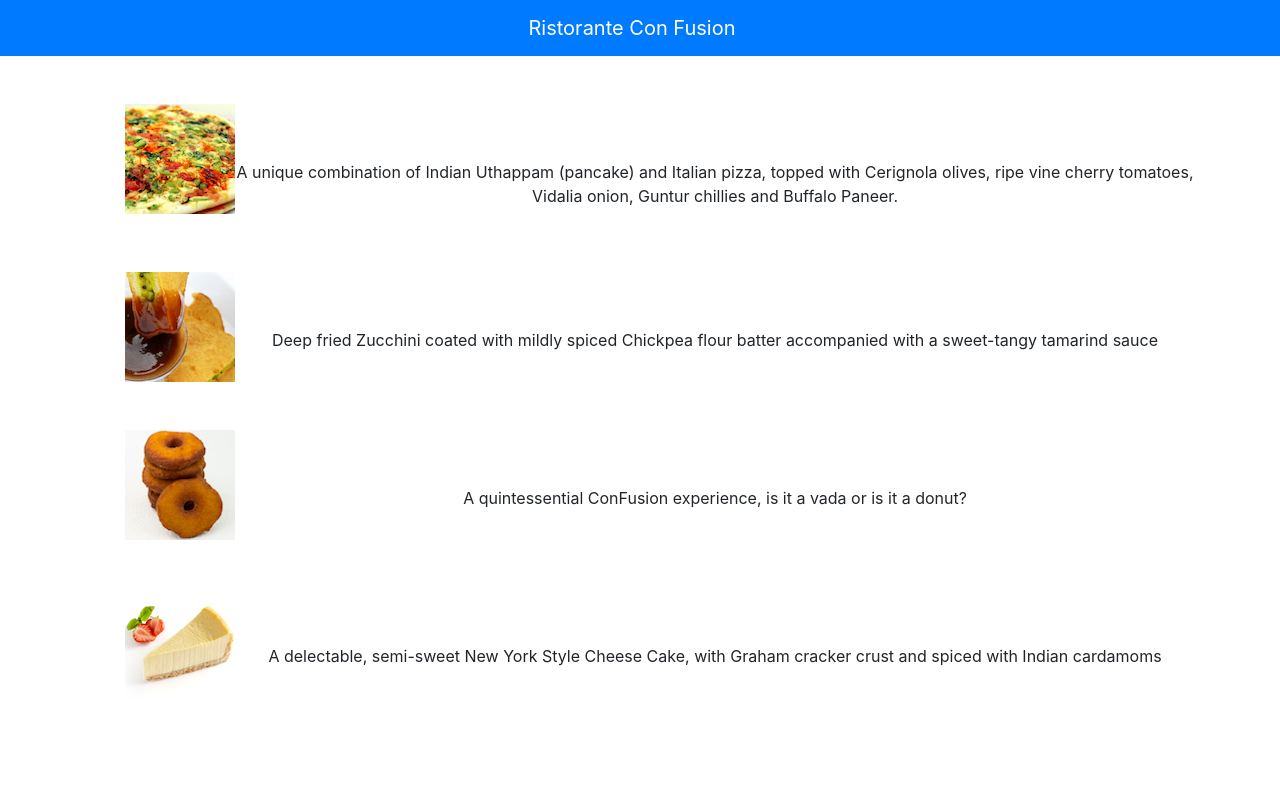
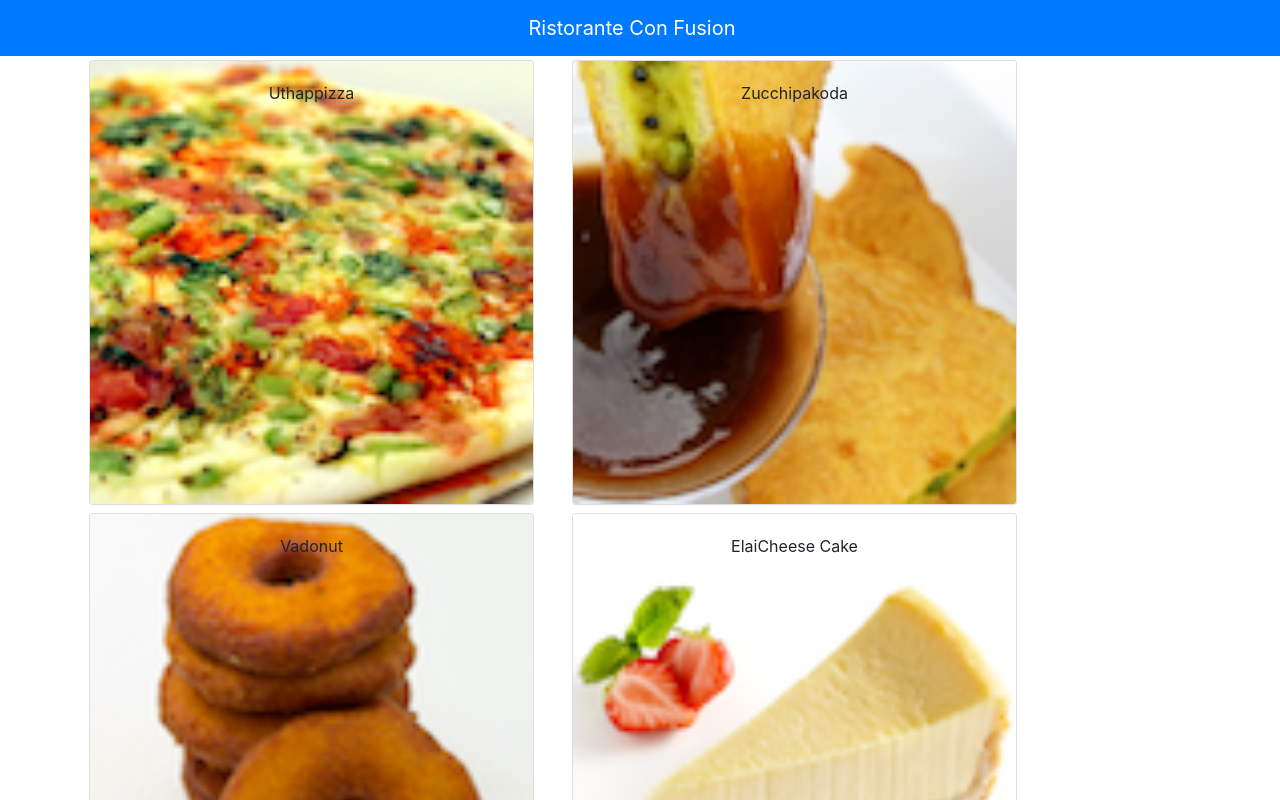
Before and after one commit to Shahbaz-1696/React-App, a React (Create React App) app: page / in a window 1280 px wide. Shown: the top 800 px of the page. Built offline with nearby package versions, Linux system fonts and the light colour scheme.

Commit message:
React Components Part 2

```diff
--- a/src/App.js
+++ b/src/App.js
@@ -1,12 +1,21 @@
 import React from 'react';
-import logo from './logo.svg';
 import { Navbar} from 'reactstrap';
 import { NavbarBrand } from 'reactstrap';
+import Menu from './components/MenuComponent';
 import './App.css';
-import Menu from './components/MenuComponent';
+import { DISHES } from './shared/dishes';
 
 
-function App() {
+
+class App extends React.Component {
+  constructor(props){
+    super(props);
+    this.state={
+      dishes: DISHES
+    }
+  }
+
+  render(){
     return (
       <div className="App">
         <Navbar dark color='primary'>
@@ -14,9 +23,11 @@
             <NavbarBrand href='/'>Ristorante Con Fusion</NavbarBrand>
           </div>
         </Navbar>
-      <Menu />
+        <Menu dishes={this.state.dishes} />
       </div>
     );
   }
 
+}
+
 export default App;
--- a/src/components/MenuComponent.js
+++ b/src/components/MenuComponent.js
@@ -1,70 +1,60 @@
 import React, { Component } from "react";
-import { Media } from "reactstrap";
+import { Card, CardBody, CardTitle, CardImg, CardImgOverlay, CardText } from "reactstrap";
 
 class Menu extends Component{
     constructor(props){
         super(props);
         this.state = {
-            dishes: [
-                {
-                  id: 0,
-                  name:'Uthappizza',
-                  image: 'assets/images/uthappizza.png',
-                  category: 'mains',
-                  label:'Hot',
-                  price:'4.99',
-                  description:'A unique combination of Indian Uthappam (pancake) and Italian pizza, topped with Cerignola olives, ripe vine cherry tomatoes, Vidalia onion, Guntur chillies and Buffalo Paneer.'                        },
-               {
-                  id: 1,
-                  name:'Zucchipakoda',
-                  image: 'assets/images/zucchipakoda.png',
-                  category: 'appetizer',
-                  label:'',
-                  price:'1.99',
-                  description:'Deep fried Zucchini coated with mildly spiced Chickpea flour batter accompanied with a sweet-tangy tamarind sauce'                        },
-               {
-                  id: 2,
-                  name:'Vadonut',
-                  image: 'assets/images/vadonut.png',
-                  category: 'appetizer',
-                  label:'New',
-                  price:'1.99',
-                  description:'A quintessential ConFusion experience, is it a vada or is it a donut?'                        },
-               {
-                id: 3,
-                  name:'ElaiCheese Cake',
-                  image: 'assets/images/elaicheesecake.png',
-                  category: 'dessert',
-                  label:'',
-                  price:'2.99',
-                  description:'A delectable, semi-sweet New York Style Cheese Cake, with Graham cracker crust and spiced with Indian cardamoms'                        }
-            ],
+            selectedDish: null
         }
     }
 
-    render(){
-        const menu = this.state.dishes.map((dish)=>{
+    onDishSelect(dish){
+        this.setState({ selectedDish: dish });
+    }
+
+    renderDish(dish){
+        if(dish!=null){
             return(
-                <div className="col-12 mt-5" key={dish.id}>
-                    <Media tag="li">
-                        <Media left middle>
-                            <Media object src={dish.image} alt={dish.name} />
-                        </Media>
-                        <Media body className="mt-5">
-                            <Media heading>{dish.heading}</Media>
-                            <p>{dish.description}</p>
-                        </Media>
-                    </Media>
-                </div>
+                <Card>
+                    <CardImg top src={dish.image} alt={dish.name} />
+                    <CardBody>
+                        <CardTitle>{dish.name}</CardTitle>
+                        <CardText>{dish.description}</CardText>
+                    </CardBody>
+                </Card>
+            );
+        }else{
+            return(
+                <div></div>
+            );
+        }
+    }
+
+    render() {
+        const menu = this.props.dishes.map((dish) => {
+            return (
+              <div  className="col-12 col-md-5 m-1">
+                <Card key={dish.id}
+                  onClick={() => this.onDishSelect(dish)}>
+                  <CardImg width="100%" src={dish.image} alt={dish.name} />
+                  <CardImgOverlay>
+                      <CardTitle>{dish.name}</CardTitle>
+                  </CardImgOverlay>
+                </Card>
+              </div>
             );
         });
 
         return(
         <div className="container">
             <div className="row">
-                <Media list>
-                    {menu}
-                </Media>
+                {menu}
+            </div>
+            <div className="row">
+                <div className="col-12 col-md-5 m-1">
+                    {this.renderDish(this.state.selectedDish)}
+                </div>
             </div>
         </div>
         );
--- /dev/null
+++ b/src/shared/dishes.js
@@ -0,0 +1,186 @@
+export const DISHES =
+    [
+        {
+        id: 0,
+        name:'Uthappizza',
+        image: 'assets/images/uthappizza.png',
+        category: 'mains',
+        label:'Hot',
+        price:'4.99',
+        description:'A unique combination of Indian Uthappam (pancake) and Italian pizza, topped with Cerignola olives, ripe vine cherry tomatoes, Vidalia onion, Guntur chillies and Buffalo Paneer.',
+        comments: [
+            {
+            id: 0,
+            rating: 5,
+            comment: "Imagine all the eatables, living in conFusion!",
+            author: "John Lemon",
+            date: "2012-10-16T17:57:28.556094Z"
+            },
+            {
+            id: 1,
+            rating: 4,
+            comment: "Sends anyone to heaven, I wish I could get my mother-in-law to eat it!",
+            author: "Paul McVites",
+            date: "2014-09-05T17:57:28.556094Z"
+            },
+            {
+            id: 2,
+            rating: 3,
+            comment: "Eat it, just eat it!",
+            author: "Michael Jaikishan",
+            date: "2015-02-13T17:57:28.556094Z"
+            },
+            {
+            id: 3,
+            rating: 4,
+            comment: "Ultimate, Reaching for the stars!",
+            author: "Ringo Starry",
+            date: "2013-12-02T17:57:28.556094Z"
+            },
+            {
+            id: 4,
+            rating: 2,
+            comment: "It's your birthday, we're gonna party!",
+            author: "25 Cent",
+            date: "2011-12-02T17:57:28.556094Z"
+            }
+        ]                        },
+        {
+        id: 1,
+        name:'Zucchipakoda',
+        image: 'assets/images/zucchipakoda.png',
+        category: 'appetizer',
+        label:'',
+        price:'1.99',
+        description:'Deep fried Zucchini coated with mildly spiced Chickpea flour batter accompanied with a sweet-tangy tamarind sauce',
+        comments: [
+            {
+            id: 0,
+            rating: 5,
+            comment: "Imagine all the eatables, living in conFusion!",
+            author: "John Lemon",
+            date: "2012-10-16T17:57:28.556094Z"
+            },
+            {
+            id: 1,
+            rating: 4,
+            comment: "Sends anyone to heaven, I wish I could get my mother-in-law to eat it!",
+            author: "Paul McVites",
+            date: "2014-09-05T17:57:28.556094Z"
+            },
+            {
+            id: 2,
+            rating: 3,
+            comment: "Eat it, just eat it!",
+            author: "Michael Jaikishan",
+            date: "2015-02-13T17:57:28.556094Z"
+            },
+            {
+            id: 3,
+            rating: 4,
+            comment: "Ultimate, Reaching for the stars!",
+            author: "Ringo Starry",
+            date: "2013-12-02T17:57:28.556094Z"
+            },
+            {
+            id: 4,
+            rating: 2,
+            comment: "It's your birthday, we're gonna party!",
+            author: "25 Cent",
+            date: "2011-12-02T17:57:28.556094Z"
+            }
+        ]
+        },
+        {
+        id: 2,
+        name:'Vadonut',
+        image: 'assets/images/vadonut.png',
+        category: 'appetizer',
+        label:'New',
+        price:'1.99',
+        description:'A quintessential ConFusion experience, is it a vada or is it a donut?',
+        comments: [
+            {
+            id: 0,
+            rating: 5,
+            comment: "Imagine all the eatables, living in conFusion!",
+            author: "John Lemon",
+            date: "2012-10-16T17:57:28.556094Z"
+            },
+            {
+            id: 1,
+            rating: 4,
+            comment: "Sends anyone to heaven, I wish I could get my mother-in-law to eat it!",
+            author: "Paul McVites",
+            date: "2014-09-05T17:57:28.556094Z"
+            },
+            {
+            id: 2,
+            rating: 3,
+            comment: "Eat it, just eat it!",
+            author: "Michael Jaikishan",
+            date: "2015-02-13T17:57:28.556094Z"
+            },
+            {
+            id: 3,
+            rating: 4,
+            comment: "Ultimate, Reaching for the stars!",
+            author: "Ringo Starry",
+            date: "2013-12-02T17:57:28.556094Z"
+            },
+            {
+            id: 4,
+            rating: 2,
+            comment: "It's your birthday, we're gonna party!",
+            author: "25 Cent",
+            date: "2011-12-02T17:57:28.556094Z"
+            }
+        ]
+        },
+        {
+        id: 3,
+        name:'ElaiCheese Cake',
+        image: 'assets/images/elaicheesecake.png',
+        category: 'dessert',
+        label:'',
+        price:'2.99',
+        description:'A delectable, semi-sweet New York Style Cheese Cake, with Graham cracker crust and spiced with Indian cardamoms',
+        comments: [
+            {
+            id: 0,
+            rating: 5,
+            comment: "Imagine all the eatables, living in conFusion!",
+            author: "John Lemon",
+            date: "2012-10-16T17:57:28.556094Z"
+            },
+            {
+            id: 1,
+            rating: 4,
+            comment: "Sends anyone to heaven, I wish I could get my mother-in-law to eat it!",
+            author: "Paul McVites",
+            date: "2014-09-05T17:57:28.556094Z"
+            },
+            {
+            id: 2,
+            rating: 3,
+            comment: "Eat it, just eat it!",
+            author: "Michael Jaikishan",
+            date: "2015-02-13T17:57:28.556094Z"
+            },
+            {
+            id: 3,
+            rating: 4,
+            comment: "Ultimate, Reaching for the stars!",
+            author: "Ringo Starry",
+            date: "2013-12-02T17:57:28.556094Z"
+            },
+            {
+            id: 4,
+            rating: 2,
+            comment: "It's your birthday, we're gonna party!",
+            author: "25 Cent",
+            date: "2011-12-02T17:57:28.556094Z"
+            }
+        ]
+        }
+    ];
```
Lines whose indentation alone changed are shown as unchanged.
